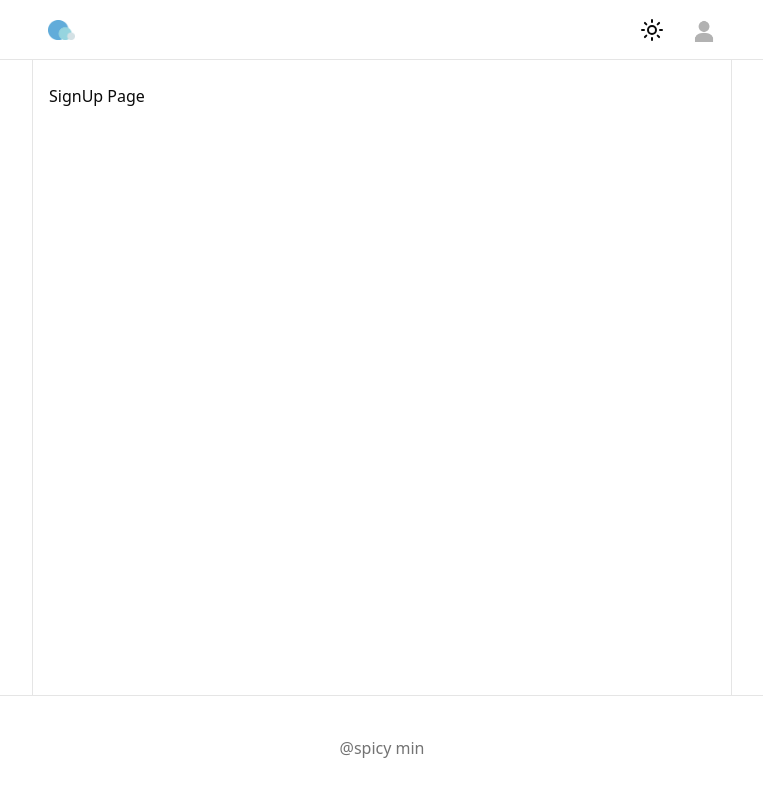
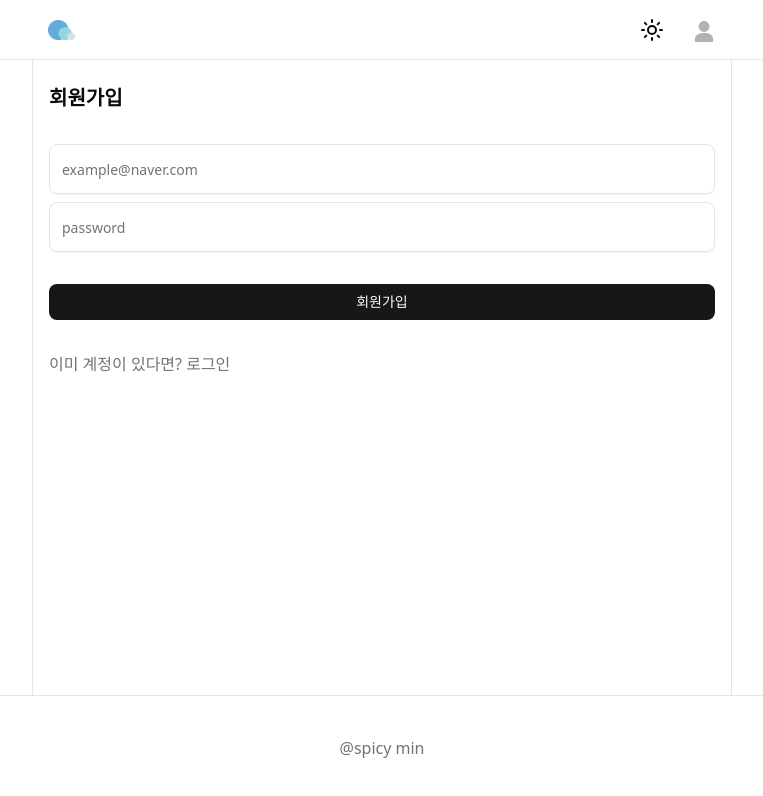
Before and after one commit to smin0820/spicy-min-sns, a React (Vite) app: page /sign-up in a window 1280 px wide. Shown: the top 796 px of the page, without its empty margins (258-1021 px from the left). Built offline with nearby package versions, Linux system fonts and the light colour scheme.

Commit message:
feat : 회원가입 화면 및 기능 구현

```diff
--- /dev/null
+++ b/src/api/auth.ts
@@ -0,0 +1,17 @@
+import supabase from "@/lib/supabase";
+
+export async function signUp({
+  email,
+  password,
+}: {
+  email: string;
+  password: string;
+}) {
+  const { data, error } = await supabase.auth.signUp({
+    email,
+    password,
+  });
+
+  if (error) throw error;
+  return data;
+}
--- /dev/null
+++ b/src/components/ui/input.tsx
@@ -0,0 +1,21 @@
+import * as React from "react"
+
+import { cn } from "@/lib/utils"
+
+function Input({ className, type, ...props }: React.ComponentProps<"input">) {
+  return (
+    <input
+      type={type}
+      data-slot="input"
+      className={cn(
+        "file:text-foreground placeholder:text-muted-foreground selection:bg-primary selection:text-primary-foreground dark:bg-input/30 border-input h-9 w-full min-w-0 rounded-md border bg-transparent px-3 py-1 text-base shadow-xs transition-[color,box-shadow] outline-none file:inline-flex file:h-7 file:border-0 file:bg-transparent file:text-sm file:font-medium disabled:pointer-events-none disabled:cursor-not-allowed disabled:opacity-50 md:text-sm",
+        "focus-visible:border-ring focus-visible:ring-ring/50 focus-visible:ring-[3px]",
+        "aria-invalid:ring-destructive/20 dark:aria-invalid:ring-destructive/40 aria-invalid:border-destructive",
+        className
+      )}
+      {...props}
+    />
+  )
+}
+
+export { Input }
--- /dev/null
+++ b/src/hooks/mutations/useSignUp.ts
@@ -0,0 +1,8 @@
+import { signUp } from "@/api/auth";
+import { useMutation } from "@tanstack/react-query";
+
+export function useSignUp() {
+  return useMutation({
+    mutationFn: signUp,
+  });
+}
--- a/src/pages/signUp.tsx
+++ b/src/pages/signUp.tsx
@@ -1,3 +1,54 @@
+import { Button } from "@/components/ui/button";
+import { Input } from "@/components/ui/input";
+import { useSignUp } from "@/hooks/mutations/useSignUp";
+import { useState } from "react";
+import { Link } from "react-router";
+
 export default function SignUpPage() {
-  return <div>SignUp Page</div>;
+  const [email, setEmail] = useState("");
+  const [password, setPassword] = useState("");
+
+  const { mutate: signUp } = useSignUp();
+
+  const handleSignUpClick = () => {
+    if (email.trim() === "") return;
+    if (password.trim() === "") return;
+
+    signUp({ email, password });
+  };
+
+  return (
+    <div className="flex flex-col gap-8">
+      <div className="text-xl font-bold">회원가입</div>
+
+      <div className="flex flex-col gap-2">
+        <Input
+          value={email}
+          onChange={(e) => setEmail(e.target.value)}
+          className="py-6"
+          type="email"
+          placeholder="example@naver.com"
+        />
+        <Input
+          value={password}
+          onChange={(e) => setPassword(e.target.value)}
+          className="py-6"
+          type="password"
+          placeholder="password"
+        />
+      </div>
+
+      <div>
+        <Button onClick={handleSignUpClick} className="w-full cursor-pointer">
+          회원가입
+        </Button>
+      </div>
+
+      <div>
+        <Link className="text-muted-foreground hover:underline" to={"/sign-in"}>
+          이미 계정이 있다면? 로그인
+        </Link>
+      </div>
+    </div>
+  );
 }
```
